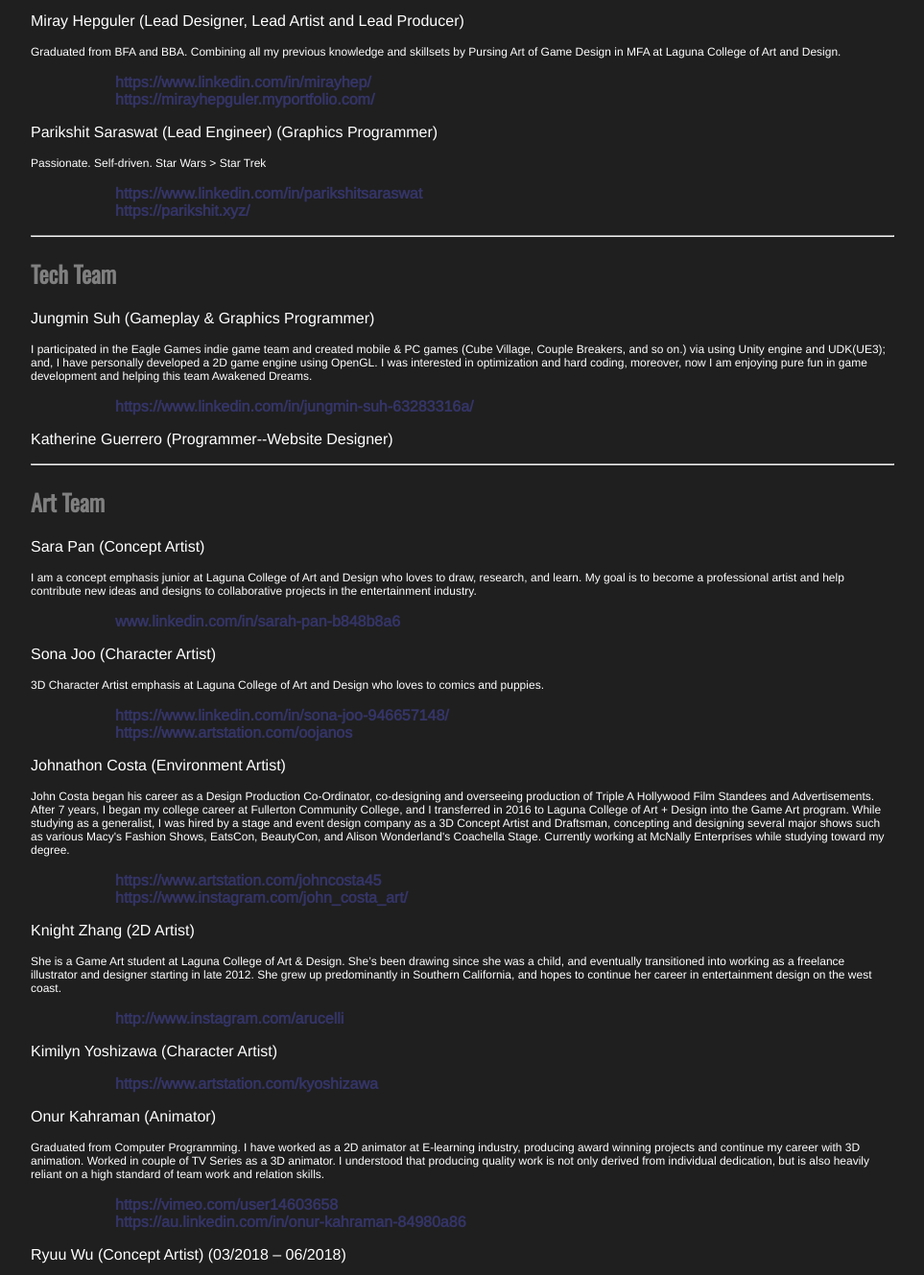
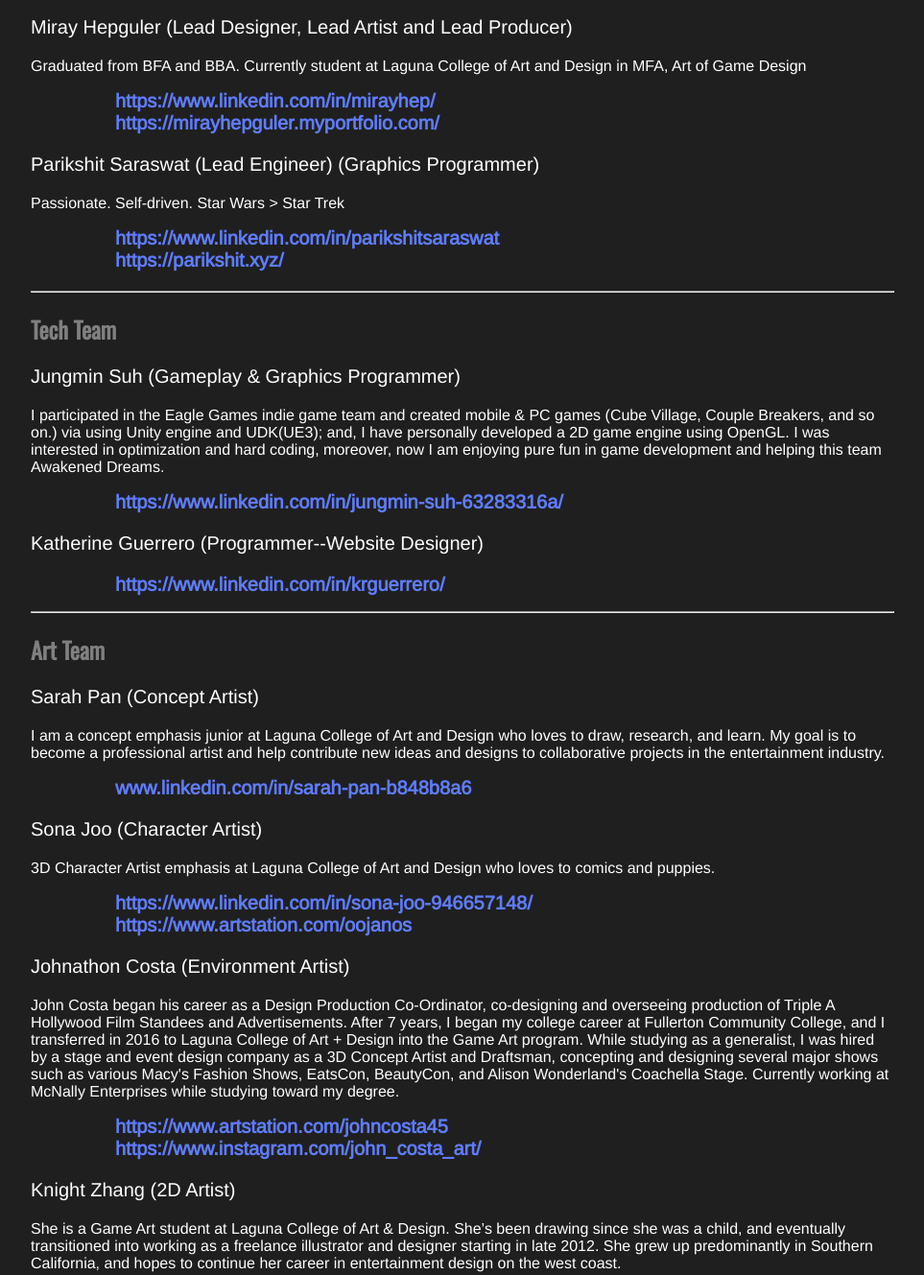
Before and after one commit to kguerre/Awakened-Dreams-Demo, a plain HTML site: page index.html in a window 1280 px wide. Shown: the part 9870-11199 px from the top of the page at 96% size, without its empty margins (158-1121 px from the left). Drawn offline with nearby package versions, Linux system fonts and the light colour scheme; a script that the page names is missing; a web font is replaced by a local one.

Commit message:
Miray's changes

```diff
--- a/css/styles.css
+++ b/css/styles.css
@@ -14,6 +14,7 @@ ul{
 
 h1 {
     color: gray;
+    font-size: 24px;
 }
 
 h2 {
@@ -29,7 +30,7 @@ h3 {
 p, li {
     color: white;
     font-family: 'Arimo',sans-serif;
-    font-size: 16px;
+    font-size: 20px;
 }
 
 .wrapper {
@@ -153,7 +154,11 @@ a.nav_bar {
 
 /*THE TEAM*/
 .bio {
-    font-size: 12px;
+    font-size: 16px;
+}
+
+.link {
+    color: rgb(95, 124, 252);
 }
 
 #the_team {
--- a/index.html
+++ b/index.html
@@ -90,19 +90,18 @@
                 <div class="content_container">
                 <h2 class="title" id="team_title">The Team</h2>
                     <p>Miray Hepguler (Lead Designer, Lead Artist and Lead Producer)</p>
-                    <p class="bio">Graduated from BFA and BBA. Combining all my previous knowledge and skillsets by Pursing Art of Game Design in MFA at
-                    Laguna College of Art and Design.
+                    <p class="bio">Graduated from BFA and BBA. Currently student at Laguna College of Art and Design in MFA, Art of Game Design
                         <ul>
-                            <li><a href="https://www.linkedin.com/in/mirayhep/">https://www.linkedin.com/in/mirayhep/</a></li>
-                            <li><a href="https://mirayhepguler.myportfolio.com/">https://mirayhepguler.myportfolio.com/</a></li>
+                            <li><a class="link" href="https://www.linkedin.com/in/mirayhep/">https://www.linkedin.com/in/mirayhep/</a></li>
+                            <li><a class="link" href="https://mirayhepguler.myportfolio.com/">https://mirayhepguler.myportfolio.com/</a></li>
                         </ul>
 
                     </p>
                     <p>Parikshit Saraswat (Lead Engineer) (Graphics Programmer)</p>
                     <p class="bio">Passionate. Self-driven. Star Wars > Star Trek
                         <ul>
-                            <li><a href="https://www.linkedin.com/in/parikshitsaraswat">https://www.linkedin.com/in/parikshitsaraswat</a></li>
-                            <li><a href="https://parikshit.xyz/">https://parikshit.xyz/</a></li>
+                            <li><a class="link" href="https://www.linkedin.com/in/parikshitsaraswat">https://www.linkedin.com/in/parikshitsaraswat</a></li>
+                            <li><a class="link" href="https://parikshit.xyz/">https://parikshit.xyz/</a></li>
                         </ul>
                     </p>
                 <hr>
@@ -113,27 +112,30 @@
                     interested in optimization and hard coding, moreover, now I am enjoying pure fun in game development and helping this
                     team Awakened Dreams.
                         <ul>
-                            <li><a href="https://www.linkedin.com/in/jungmin-suh-63283316a/">https://www.linkedin.com/in/jungmin-suh-63283316a/</a></li>
+                            <li><a class="link" href="https://www.linkedin.com/in/jungmin-suh-63283316a/">https://www.linkedin.com/in/jungmin-suh-63283316a/</a></li>
                         </ul>
                     </p>
 
                     <p>Katherine Guerrero (Programmer--Website Designer)</p>
+                        <ul>
+                            <li><a class="link" href="https://www.linkedin.com/in/krguerrero">https://www.linkedin.com/in/krguerrero/</a></li>
+                        </ul>
                 <hr>
                 <h1>Art Team</h1>
-                    <p>Sara Pan (Concept Artist)</p>
+                    <p>Sarah Pan (Concept Artist)</p>
                     <p class="bio">I am a concept emphasis junior at Laguna College of Art and Design who loves to draw, research, and learn.
                     My goal is to become a professional artist and help contribute new ideas and designs to collaborative
                     projects in the entertainment industry.
                         <ul>
-                            <li><a href="www.linkedin.com/in/sarah-pan-b848b8a6">www.linkedin.com/in/sarah-pan-b848b8a6</a></li>
+                            <li><a class="link" href="www.linkedin.com/in/sarah-pan-b848b8a6">www.linkedin.com/in/sarah-pan-b848b8a6</a></li>
                         </ul>
                     </p>
 
                     <p>Sona Joo (Character Artist)</p>
                     <p class="bio">3D Character Artist emphasis at Laguna College of Art and Design who loves to comics and puppies.
                         <ul>
-                            <li><a href="https://www.linkedin.com/in/sona-joo-946657148/">https://www.linkedin.com/in/sona-joo-946657148/</a></li>
-                            <li><a href="https://www.artstation.com/oojanos">https://www.artstation.com/oojanos</a></li>
+                            <li><a class="link" href="https://www.linkedin.com/in/sona-joo-946657148/">https://www.linkedin.com/in/sona-joo-946657148/</a></li>
+                            <li><a class="link" href="https://www.artstation.com/oojanos">https://www.artstation.com/oojanos</a></li>
                         </ul>
                     </p>
 
@@ -145,8 +147,8 @@
                     major shows such as various Macy's Fashion Shows, EatsCon, BeautyCon, and Alison Wonderland's Coachella Stage.
                     Currently working at McNally Enterprises while studying toward my degree.
                         <ul>
-                            <li><a href="https://www.artstation.com/johncosta45">https://www.artstation.com/johncosta45</a></li>
-                            <li><a href="https://www.instagram.com/john_costa_art/">https://www.instagram.com/john_costa_art/</a></li>
+                            <li><a class="link" href="https://www.artstation.com/johncosta45">https://www.artstation.com/johncosta45</a></li>
+                            <li><a class="link" href="https://www.instagram.com/john_costa_art/">https://www.instagram.com/john_costa_art/</a></li>
                         </ul>
                     </p>
 
@@ -155,13 +157,13 @@
                     transitioned into working as a freelance illustrator and designer starting in late 2012. She grew up predominantly in
                     Southern California, and hopes to continue her career in entertainment design on the west coast.
                         <ul>
-                            <li><a href="http://www.instagram.com/arucelli">http://www.instagram.com/arucelli</a></li>
+                            <li><a class="link" href="http://www.instagram.com/arucelli">http://www.instagram.com/arucelli</a></li>
                         </ul>
                     </p>
 
                     <p>Kimilyn Yoshizawa (Character Artist)
                         <ul>
-                            <li><a href="https://www.artstation.com/kyoshizawa">https://www.artstation.com/kyoshizawa</a></li>
+                            <li><a class="link" href="https://www.artstation.com/kyoshizawa">https://www.artstation.com/kyoshizawa</a></li>
                         </ul>
                     </p>
 
@@ -171,8 +173,8 @@
                     producing quality work is not only derived from individual dedication, but is also heavily reliant on a high standard
                     of team work and relation skills.
                         <ul>
-                            <li><a href="https://vimeo.com/user14603658">https://vimeo.com/user14603658</a></li>
-                            <li><a href="https://au.linkedin.com/in/onur-kahraman-84980a86">https://au.linkedin.com/in/onur-kahraman-84980a86</a></li>
+                            <li><a class="link" href="https://vimeo.com/user14603658">https://vimeo.com/user14603658</a></li>
+                            <li><a class="link" href="https://au.linkedin.com/in/onur-kahraman-84980a86">https://au.linkedin.com/in/onur-kahraman-84980a86</a></li>
                         </ul>
                     </p>
 
@@ -180,7 +182,7 @@
                     <p class="bio">I'm a student studying Game Art with Concept Emphasis at Laguna College of Art and Design, and specialized in creating
                     creature and environment concepts in the early development stages of "Awakened Dreams".
                         <ul>
-                            <li><a href="https://www.artstation.com/ryuuwu">https://www.artstation.com/ryuuwu</a></li>
+                            <li><a class="link" href="https://www.artstation.com/ryuuwu">https://www.artstation.com/ryuuwu</a></li>
                         </ul>
                     </p>
 
@@ -188,7 +190,7 @@
                     <p class="bio">I am a concept emphasis senior at LCAD. As also a generalist, I aim to be able to contribute in any aspect of the
                     development pipeline.
                         <ul>
-                            <li><a href="https://www.linkedin.com/in/ashley-rusli-818542124">https://www.linkedin.com/in/ashley-rusli-818542124</a></li>
+                            <li><a class="link" href="https://www.linkedin.com/in/ashley-rusli-818542124">https://www.linkedin.com/in/ashley-rusli-818542124</a></li>
                         </ul>
                     </p>
 
@@ -197,11 +199,9 @@
 
                     <p>Muzaffer Kahraman (Animator)</p>
                         <ul>
-                            <li><a href="https://vimeo.com/user12568642">https://vimeo.com/user12568642</a></li>
+                            <li><a class="link" href="https://vimeo.com/user12568642">https://vimeo.com/user12568642</a></li>
                         </ul>
                     </p>
-
-                    <p>Rei Nagaoka (2D Artist)</p>
                 <hr>
                 <h1>Audio Team</h1>
                     <p>Damon Pollard (Sound Designer)</p>
@@ -209,7 +209,7 @@
                     audience and story into the same experience. Ambitious, and excited to share the next level of high-quality Media
                     Productions to the world!
                         <ul>
-                            <li><a href="https://www.linkedin.com/in/damon-pollard-3b03a5107/">https://www.linkedin.com/in/damon-pollard-3b03a5107/</a></li>
+                            <li><a class="link" href="https://www.linkedin.com/in/damon-pollard-3b03a5107/">https://www.linkedin.com/in/damon-pollard-3b03a5107/</a></li>
                         </ul>
                     </p>
 
@@ -219,7 +219,7 @@
                     addition to his media composition work, Paul has arranged for and performed with chamber choirs, a capella groups, and
                     theatrical productions. As a multi-instrumentalist, he has also toured with live bands of varying genres.
                         <ul>
-                            <li><a href="https://www.burgesspa.com">https://www.burgesspa.com</a></li>
+                            <li><a class="link" href="https://www.burgesspa.com">https://www.burgesspa.com</a></li>
                         </ul>
                     </p>
 
@@ -236,7 +236,7 @@
                     management in renewable energy. Having always grown up as a tech enthusiast and a gamer, he is in the process of
                     earning an MBA at USC as he pursues a marketing career in the video games industry.
                         <ul>
-                            <li><a href="https://www.linkedin.com/in/harsh2193/">https://www.linkedin.com/in/harsh2193/</a></li>
+                            <li><a class="link" href="https://www.linkedin.com/in/harsh2193/">https://www.linkedin.com/in/harsh2193/</a></li>
                         </ul>
                     </p>
 
@@ -245,7 +245,7 @@
                     learning at USC with my experience working at Disney, I hope to maximize the time we have so we can release the best
                     game we can.
                         <ul>
-                            <li><a href="https://www.linkedin.com/in/xatorres/">https://www.linkedin.com/in/xatorres/</a></li>
+                            <li><a class="link" href="https://www.linkedin.com/in/xatorres/">https://www.linkedin.com/in/xatorres/</a></li>
                         </ul>
                     </p>
                 </div>
```
